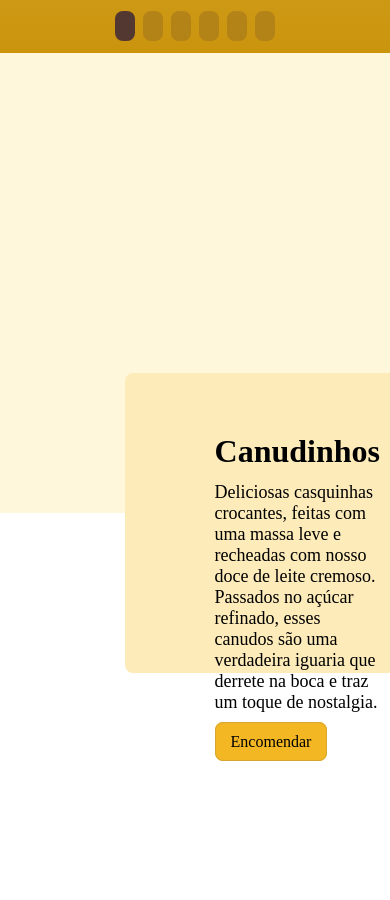
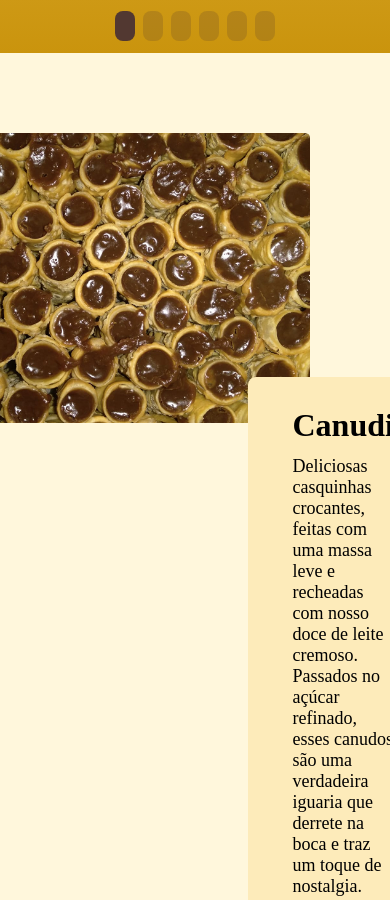
Before and after one commit to wikten1/Loja-de-Doces-Ze-Dias, a plain HTML site: page index.html in a window 390 px wide. Shown: the part 980-1880 px from the top of the page. Before the commit the page ends 1741 px from the top, so only its background shows below. Drawn offline with nearby package versions, Linux system fonts and the light colour scheme.

Commit message:
Card quase bom

```diff
--- a/css/global/global.css
+++ b/css/global/global.css
@@ -7,6 +7,7 @@
 main {
   display: flex;
   align-items: center;
+  justify-content: center;
   background-color: var(--cor-p1);
   flex-direction: column;
 }
--- a/css/home/cardsProd.css
+++ b/css/home/cardsProd.css
@@ -6,24 +6,26 @@
   display: flex;
   align-items: center;
   justify-content: center;
+  margin: 80px 0;
   position: relative;
-  margin: 80px 0;
 }
 
 .img-prod {
   max-width: 500px;
+  width: 100%;
+  box-sizing: border-box;
   position: relative;
-  left: -150px;
+  right: -20px;
 }
 
 .prod-conteudo {
-  max-width: 500px;
-  max-height: 300px;
   background-color: var(--cor-p2);
-  padding: 60px 90px;
+  max-width: 50%;
+  padding: 30px 45px;
   border-radius: 8px;
-  position: absolute;
-  right: -150px;
+  position: relative;
+  z-index: 1;
+  left: -40px;
 }
 
 .prod-conteudo h2 {
@@ -44,16 +46,17 @@
 }
 
 @media (max-width: 800px){
-  .img-prod {
-    left: -60px;
-    z-index: 1;
-    max-width: 400px;
-    position: relative;
+  .produto {
+    flex-direction: column;
   }
 
-  .prod-conteudo {
-    left: 80px;
-    top: 240px;
-    position: relative;
+  .img-prod {
+    right: 80px;
+    z-index: 1;
+  }
+
+  .prod-conteudo{
+    top: -50px;
+    left: 150px;
   }
 }
```
